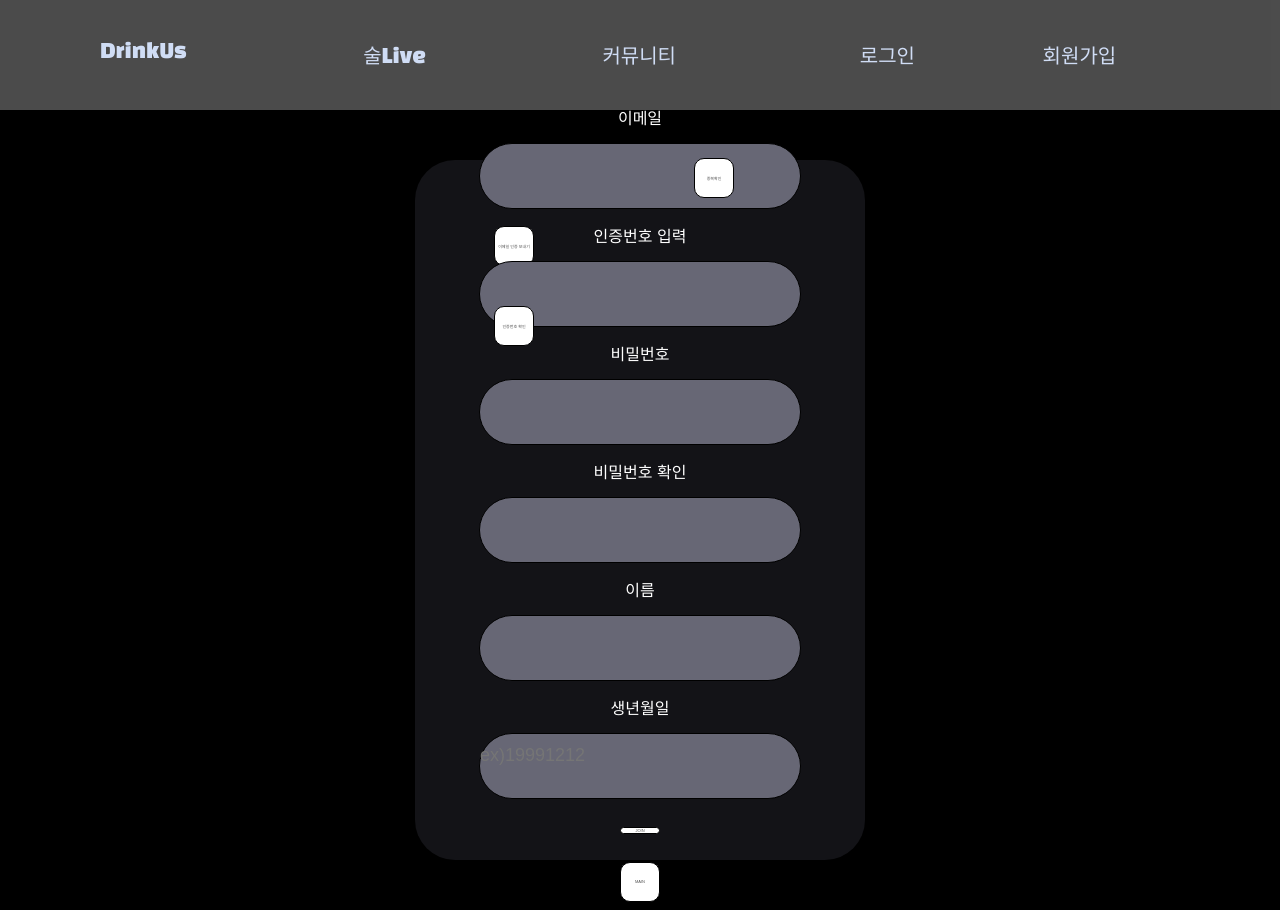
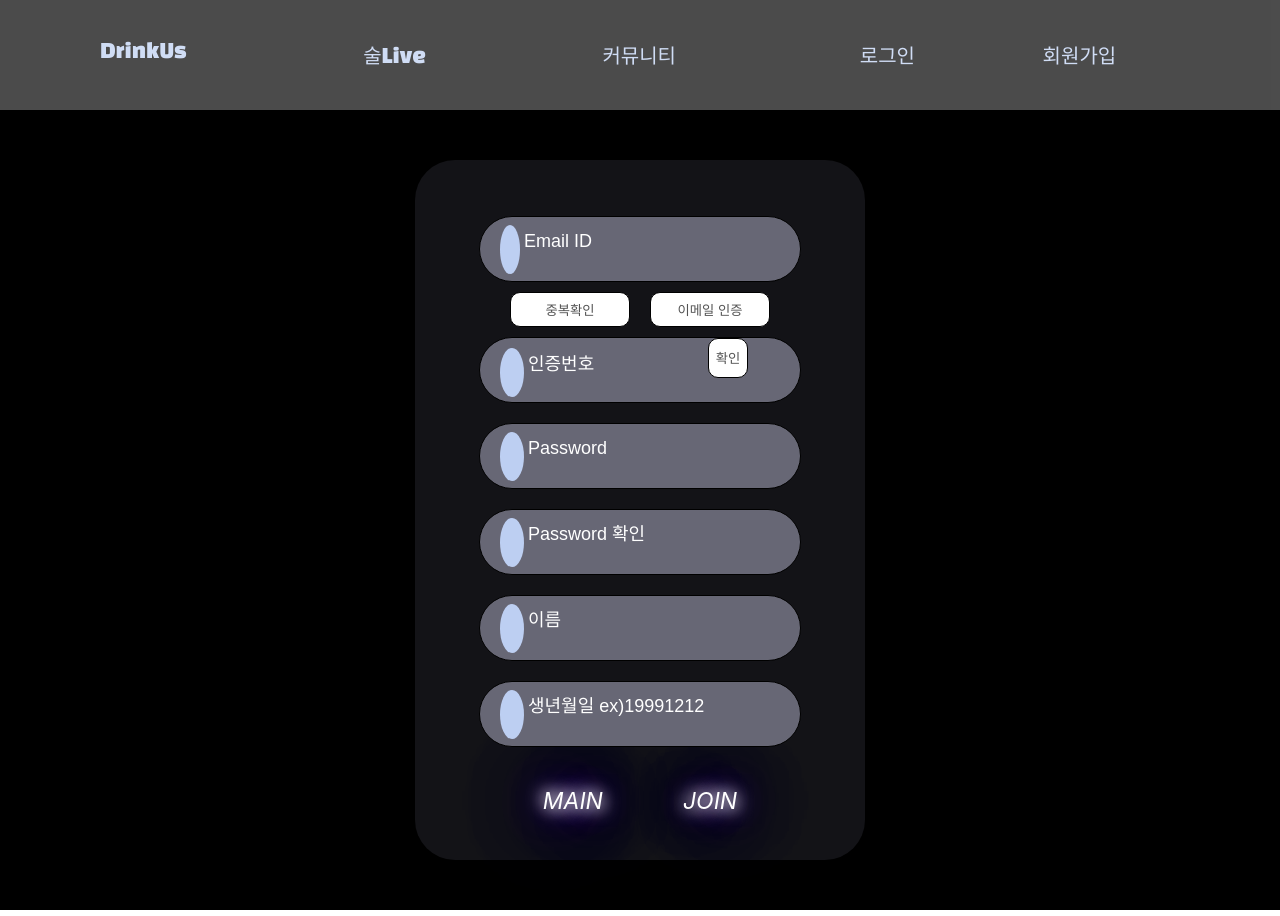
Before and after one commit to minwoo9629/DrinkUs, a React (Create React App) app in the folder FrontEnd/: page /join in a window 1280 px wide. Built offline with nearby package versions, Linux system fonts and the light colour scheme; the HTML template or start-up script is replaced by a standard one; a web font is replaced by a local one.

Commit message:
chore: 회원가입 페이지 css 적용

```diff
--- /dev/null
+++ b/FrontEnd/src/components/common/buttons/SocialJoinButton.js
@@ -0,0 +1,13 @@
+import styled from "styled-components";
+
+export const SocialJoinButton = styled.img`
+  padding: 0px 50px;
+  height: 50px;
+  border-radius: 12px;
+  cursor: pointer;
+  background-color: ${({ color }) => color};
+  @media screen and (max-width: 500px) {
+    width: 20px;
+    height: 20px;
+  }
+`;
--- a/FrontEnd/src/components/common/inputs/AuthInput.js
+++ b/FrontEnd/src/components/common/inputs/AuthInput.js
@@ -3,7 +3,7 @@ import styled from "styled-components";
 export const AuthInput = styled.input`
   position: relative;
   height: 30px;
-  width: 280px;
+  width: 180px;
   top: 7px;
   font-size: 18px;
   background-color: transparent;
--- a/FrontEnd/src/pages/auth/join/Join.js
+++ b/FrontEnd/src/pages/auth/join/Join.js
@@ -1,8 +1,30 @@
 import { useState } from "react";
 import { Link, useNavigate } from "react-router-dom";
-import styled from "styled-components";
+import styled, { keyframes } from "styled-components";
 import Header from "../../../components/layout/Header";
 import { client } from "../../../utils/client";
+import { AuthInput } from "../../../components/common/inputs/AuthInput";
+
+
+const neon_text_color = "#5904de";
+const NeonSignAnimation = keyframes`
+0%,
+  19%,
+  21%,
+  23%,
+  25%,
+  54%,
+  56%,
+  100% {
+    text-shadow: -0.2rem -0.2rem 1rem #fff, 0.2rem 0.2rem 1rem #fff,
+      0 0 2rem ${neon_text_color}, 0 0 4rem ${neon_text_color},
+      0 0 6rem ${neon_text_color}, 0 0 8rem ${neon_text_color},
+      0 0 10rem ${neon_text_color};
+  }
+
+  20%,
+  24%,
+`;
 
 const Wrapper = styled.div`
   background-color: black;
@@ -36,25 +58,20 @@ const JoinForm = styled.div`
   flex-direction: column;
 `;
 
-const GuideLine = styled.div`
-  display: flex;
-  justify-content: center;
-  flex-direction: column;
-  color: white;
-`;
-
 const InputWrapper = styled.div`
+  display: block;
   justify-content: space-between;
+  align-items: center;
   width: 320px;
   height: 64px;
   border-radius: 36px;
   border: 1px solid black;
   background-color: #676775;
-  margin: 14px;
+  margin: 10px;
   position: relative;
 `;
 
-const EmailInput = styled.input`
+const JoinInput = styled.input`
   position: relative;
   height: 30px;
   width: 200px;
@@ -67,39 +84,19 @@ const EmailInput = styled.input`
   color: white;
 `;
 
-const JoinInput = styled.input`
-  position: relative;
-  height: 30px;
-  width: 280px;
-  top: 7px;
-  font-size: 18px;
-  background-color: transparent;
-  outline: none;
-  border: none;
-  margin: 0px;
-  color: white;
-`;
+const ChekWrapper = styled.div`
+  justify-content: right;
+  align-items: center;
+`
 
-const DoubleCheckButton = styled.button`
-  width: 40px;
-  height: 40px;
+const CheckButton = styled.button`
+  width: 120px;
+  height: 35px;
   border-radius: 10px;
   border: 1px solid black;
   background-color: #fff;
-  margin: 14px;
-  font-size: 4px;
   color: #535353;
-`;
-
-const SendEmailButton = styled.button`
-  width: 40px;
-  height: 40px;
-  border-radius: 10px;
-  border: 1px solid black;
-  background-color: #fff;
-  margin: 14px;
-  font-size: 4px;
-  color: #535353;
+  margin: 0 10px;
 `;
 
 const ConfirmButton = styled.button`
@@ -108,8 +105,6 @@ const ConfirmButton = styled.button`
   border-radius: 10px;
   border: 1px solid black;
   background-color: #fff;
-  margin: 14px;
-  font-size: 4px;
   color: #535353;
 `;
 
@@ -122,6 +117,26 @@ const Button = styled.button`
   margin: 14px;
   font-size: 4px;
   color: #535353;
+`;
+
+const ButtonWrapper = styled.div`
+  margin-top: 30px;
+  display: flex;
+  justify-content: center;
+  width: 380px;
+  align-items: center;
+`;
+
+const LinkWrapper = styled.div`
+  display: flex;
+  color: #fff;
+  background-color: #131317;
+  font-size: 23px;
+  margin: 0 40px;
+  font-style: italic;
+  text-transform: uppercase;
+  animation: ${NeonSignAnimation} 1.5s infinite alternate;
+  box-shadow: none;
 `;
 
 const Join = () => {
@@ -282,91 +297,101 @@ const Join = () => {
           <JoinWrapper>
             {/* 제출 폼 */}
             <JoinForm>
-              <GuideLine>이메일</GuideLine>
               <InputWrapper>
-                <EmailInput
+              <i className="fas fa-envelope"></i>
+                <AuthInput
                   type="email"
                   value={state.userName}
                   name="userName"
+                  placeholder="Email ID"
                   onChange={onHandleInput}
                 />
-                <DoubleCheckButton onClick={onDoubleCheck}>
+              </InputWrapper>
+              <ChekWrapper>
+              <CheckButton onClick={onDoubleCheck}>
                   중복확인
-                </DoubleCheckButton>
-                <SendEmailButton onClick={onSendEmail}>
-                  이메일 인증 보내기
-                </SendEmailButton>
-              </InputWrapper>
-              <GuideLine>인증번호 입력</GuideLine>
+                </CheckButton>
+                <CheckButton onClick={onSendEmail}>
+                  이메일 인증
+                </CheckButton>
+              </ChekWrapper>
               <InputWrapper>
-                <JoinInput
+              <i className="fas fa-lock"></i>
+                <AuthInput
                   type="string"
                   value={state.authToken}
                   name="authToken"
+                  placeholder="인증번호"
                   onChange={onHandleInput}
                 />
                 <ConfirmButton onClick={onConfirmEmail}>
-                  인증번호 확인
+                  확인
                 </ConfirmButton>
               </InputWrapper>
-              <GuideLine>비밀번호</GuideLine>
               <InputWrapper>
-                <JoinInput
+              <i className="fas fa-lock"></i>
+                <AuthInput
                   type="password"
                   value={state.userPw}
+                  placeholder="Password"
                   name="userPw"
                   onChange={onHandleInput}
                 />
               </InputWrapper>
-              <GuideLine>비밀번호 확인</GuideLine>
               <InputWrapper>
-                <JoinInput
+              <i className="fas fa-lock"></i>
+                <AuthInput
                   type="password"
                   value={state.userPwCheck}
+                  placeholder="Password 확인"
                   name="userPwCheck"
                   onChange={onHandleInput}
                 />
               </InputWrapper>
-              <GuideLine>이름</GuideLine>
               <InputWrapper>
-                <JoinInput
+              <i className="fas fa-user"></i>
+                <AuthInput
                   type="userFullname"
                   value={state.userFullname}
                   name="userFullname"
+                  placeholder="이름"
                   onChange={onHandleInput}
                 />
               </InputWrapper>
-              <GuideLine>생년월일</GuideLine>
               <InputWrapper>
-                <JoinInput
+              <i className="fas fa-user"></i>
+                <AuthInput
                   type="userBirthday"
                   value={state.userBirthday}
                   name="userBirthday"
                   onChange={onHandleInput}
-                  placeholder="ex)19991212"
+                  placeholder="생년월일 ex)19991212"
                 />
               </InputWrapper>
             </JoinForm>
             {/* 모든 유효성 검사 후 버튼 활성화 */}
-            <Button
-              onClick={onHandleSubmit}
+            <ButtonWrapper>
+            <Link to="/" style={{textDecoration:"none"}}>
+                <LinkWrapper>MAIN</LinkWrapper>
+              </Link>
+              <Link to="/join/type" style={{textDecoration:"none"}}>
+                <LinkWrapper
                   disabled={
                     !state.nameValid &&
                     state.confirmValid &&
                     state.userPwValid &&
                     state.userPwCheckValid
                   }
+                  onClick={onHandleSubmit}
                 >
                   JOIN
-            </Button>
-            <Link to="/">
-              <Button>MAIN</Button>
+                </LinkWrapper>
               </Link>
+            </ButtonWrapper>
           </JoinWrapper>
         </NeonLoginWrapper>
       </Wrapper>
     </div>
   );
 };
-
 export default Join;
--- a/FrontEnd/src/pages/auth/join/JoinAgree.js
+++ b/FrontEnd/src/pages/auth/join/JoinAgree.js
@@ -1,6 +1,6 @@
 import { useState } from "react";
 import { Link } from "react-router-dom";
-import styled from "styled-components";
+import styled, { keyframes } from "styled-components";
 import {
   Wrapper,
   RoundedWrapper,
@@ -8,13 +8,70 @@ import {
 } from "../../../components/styled/Wrapper";
 import { BackButton } from "../../../components/common/buttons/BackButton";
 
+const neon_text_color = "#5904de";
+const neon_border_color = "#08f";
+const NeonSignAnimationTitle = keyframes`
+0%,
+  19%,
+  21%,
+  23%,
+  25%,
+  54%,
+  56%,
+  100% {
+    text-shadow: -0.2rem -0.2rem 1rem #fff, 0.2rem 0.2rem 1rem #fff,
+      0 0 2rem ${neon_text_color}, 0 0 4rem ${neon_text_color},
+      0 0 6rem ${neon_text_color}, 0 0 8rem ${neon_text_color},
+      0 0 10rem ${neon_text_color};
+
+    box-shadow: 0 0 0.5rem #fff, inset 0 0 0.5rem #fff,
+      0 0 1rem ${neon_border_color}, inset 0 0 1rem ${neon_border_color},
+      0 0 1rem ${neon_border_color}, inset 0 0 1rem ${neon_border_color};
+  }
+
+  20%,
+  24%,
+`;
+
+const NeonSignAnimation = keyframes`
+0%,
+  19%,
+  21%,
+  23%,
+  25%,
+  54%,
+  56%,
+  100% {
+    text-shadow: -0.2rem -0.2rem 1rem #fff, 0.2rem 0.2rem 1rem #fff,
+      0 0 2rem ${neon_text_color}, 0 0 4rem ${neon_text_color},
+      0 0 6rem ${neon_text_color}, 0 0 8rem ${neon_text_color},
+      0 0 10rem ${neon_text_color};
+  },
+
+  20%,
+  24%,
+`;
+
 // 체크박스 포커스 주기
+
+const NeonSignTitle = styled.h1`
+  font-size: 1rem;
+  font-weight: 700;
+  font-style: italic;
+  color: #fff;
+  padding: 2rem 2rem;
+  border: 0.2rem solid #fff;
+  border-radius: 1rem;
+  text-transform: uppercase;
+  animation: ${NeonSignAnimationTitle} 1.5s infinite alternate;
+`;
 
 const AgreeForm = styled.div`
   display: flex;
   justify-content: center;
   align-items: center;
   flex-direction: column;
+  margin-top: 30px;
 `;
 // const AgreeTitle = styled.div`
 //   justify-content: space-between;
@@ -32,6 +89,7 @@ const AgreeForm = styled.div`
 // `
 
 const AgreeWrapper = styled.div`
+  align-items: center;
   justify-content: space-between;
   width: 380px;
   height: 64px;
@@ -63,8 +121,12 @@ const LinkWrapper = styled.div`
   display: flex;
   color: #fff;
   background-color: #131317;
-  font-size: 20px;
+  font-size: 23px;
   margin: 40px;
+  font-style: italic;
+  text-transform: uppercase;
+  animation: ${NeonSignAnimation} 1.5s infinite alternate;
+  box-shadow: none;
 `;
 
 const JoinAgree = ({ history }) => {
@@ -87,6 +149,7 @@ const JoinAgree = ({ history }) => {
       <BackButton />
       {/* <AgreeTitle>동의 페이지</AgreeTitle> */}
       <Wrapper>
+
         <RoundedWrapper
           width={"450"}
           height={"700"}
@@ -94,6 +157,7 @@ const JoinAgree = ({ history }) => {
           mHeight={"460"}
         >
           <BaseFlexColWrapper>
+          <NeonSignTitle>OPEN DRINKUS</NeonSignTitle>
             <AgreeForm>
               <AgreeWrapper>
                 <u onClick={() => window.open("../assets/개인정보수집.txt")}>
@@ -140,17 +204,17 @@ const JoinAgree = ({ history }) => {
               </AgreeWrapper>
             </AgreeForm>
             <ButtonWrapper>
-              <Link to="/">
+              <Link to="/" style={{textDecoration:"none"}}>
                 <LinkWrapper>MAIN</LinkWrapper>
               </Link>
-              <Link to="/join/type">
+              <Link to="/join/type" style={{textDecoration:"none"}}>
                 <LinkWrapper
                   disabled={disabled}
                   onClick={() => history.push("/join/type")}
                   style={
                     disabled
-                      ? { backgroundColor: "#131317" }
-                      : { backgroundColor: "#605D9F" }
+                      ? { color: "#545454",animation:"none" }
+                      : { color: "#fff" }
                   }
                 >
                   NEXT
--- a/FrontEnd/src/pages/auth/join/JoinType.js
+++ b/FrontEnd/src/pages/auth/join/JoinType.js
@@ -1,6 +1,31 @@
-import styled from "styled-components";
+import styled, { keyframes } from "styled-components";
 import { Link } from "react-router-dom";
 import { BackButton } from "../../../components/common/buttons/BackButton";
+import { SocialJoinButton } from "../../../components/common/buttons/SocialJoinButton";
+
+const neon_text_color = "#5904de";
+const neon_border_color = "#08f";
+const NeonSignAnimation = keyframes`
+0%,
+  19%,
+  21%,
+  23%,
+  25%,
+  54%,
+  56%,
+  100% {
+    text-shadow: -0.1rem -0.1rem 1rem #fff, 0.1rem 0.1rem 1rem #fff,
+      0 0 2rem ${neon_text_color}, 0 0 4rem ${neon_text_color},
+      0 0 6rem ${neon_text_color}, 0 0 8rem ${neon_text_color},
+      0 0 10rem ${neon_text_color};
+
+    box-shadow: 0 0 0.5rem #fff, inset 0 0 0.5rem #fff,
+      0 0 1rem ${neon_border_color}, inset 0 0 1rem ${neon_border_color},
+      0 0 1rem ${neon_border_color}, inset 0 0 1rem ${neon_border_color};
+  },
+  20%,
+  24%,
+`;
 
 // 소셜 로그인 종류 보고 api 문서 페이지에서 url 걸어주기
 const Wrapper = styled.div`
@@ -34,19 +59,22 @@ const JoinWrapper = styled.div`
   height: 60px;
   background-color: #131317;
   width: 400px;
+  margin-top: 35px;
 `;
 
-const Button = styled.button`
+const LocalButton = styled.button`
+  width: 300px;
+  height: 50px;
+  margin-top: 35px;
   font-size: 1rem;
-  font-weight: 200;
+  font-weight: 500;
   font-family: "맑은고딕";
   color: #fff;
-  padding: 1rem 1.2rem 1.1rem;
-  border: 0.4rem solid #131317;
-  border-radius: 2rem;
+  background-color: black;
+  border: 0.2rem solid #fff;
+  border-radius: 1rem;
   text-transform: uppercase;
-  background-color: #131317;
-  cursor: pointer;
+  animation: ${NeonSignAnimation} 1.5s infinite alternate;
 `;
 
 // const socialLogin = (e) =>{
@@ -60,33 +88,26 @@ const JoinType = () => {
       <Wrapper>
         <NeonLoginWrapper>
           <JoinForm>
-            <h2>회원가입 종류 선택</h2>
+            <div>
+              <Link to="/join">
+                <LocalButton>로컬 회원가입</LocalButton>
+              </Link>
+            </div>
+
             <JoinWrapper>
-              <Link to="/join">
-                <Button>로컬 회원가입</Button>
-              </Link>
+              <a href="">
+                <SocialJoinButton src="../assets/kakao_login.png" color="#fee500"/>
+              </a>
+            </JoinWrapper>
+            <JoinWrapper color="#000000">
+              <a href="">
+                <SocialJoinButton src="../assets/google_login.png" color="white"/>
+              </a>
             </JoinWrapper>
             <JoinWrapper>
-              <Button
-                onClick={() =>
-                  window.open(
-                    `https://i7b306.p.ssafy.io/oauth2/authorization/kakao?redirect_uri=http://localhost:3000/`
-                  )
-                }
-              >
-                카카오로 시작하기
-              </Button>
-            </JoinWrapper>
-            <JoinWrapper>
-              <Button
-                onClick={() =>
-                  window.open(
-                    `https://i7b306.p.ssafy.io/oauth2/authorization/google?redirect_uri=http://localhost:3000/`
-                  )
-                }
-              >
-                구글로 시작하기
-              </Button>
+              <a href="">
+                <SocialJoinButton src="../assets/facebook_login.png" color="#2374F2"/>
+              </a>
             </JoinWrapper>
           </JoinForm>
         </NeonLoginWrapper>
```
Also changed, not shown: FrontEnd/public/assets/facebook_login.png (added), FrontEnd/public/assets/google_login.png (added). Lines whose indentation alone changed are shown as unchanged.
